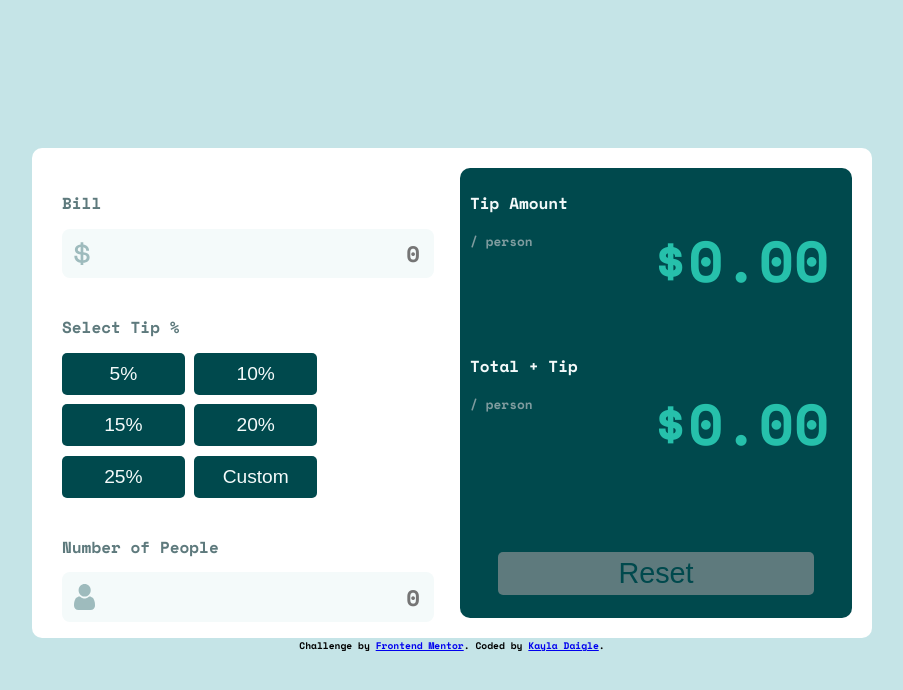
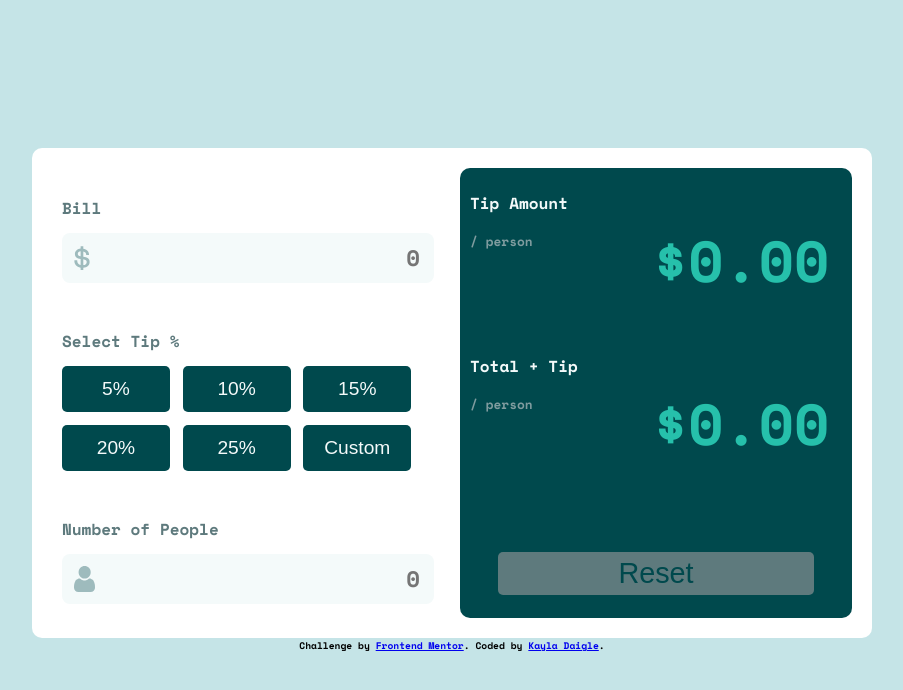
Before and after one commit to kayladaigle/TipCalculator, a plain HTML site: page index.html in a window 1280 px wide. Shown: the whole page, without its empty margins (188-1091 px from the left). Drawn offline with nearby package versions, Linux system fonts and the light colour scheme.

Commit message:
Update styles.css
changing flex-basis %

```diff
--- a/styles.css
+++ b/styles.css
@@ -102,16 +102,16 @@ input:focus {
 .tipButtons {
   display: flex;
   flex-wrap: wrap;
-  gap:.6rem;
+  gap:.8rem;
 }
 
 .tipOption {
-  flex-basis: 33%;
+  flex-basis: 29%;
   background-color: hsl(183, 100%, 15%);
   color: hsl(189, 41%, 97%);
   border-radius: 5px;
   border: none;
-  padding: 10px;
+  padding: 12px;
   font-size: 1.2rem;
 }
 
```
